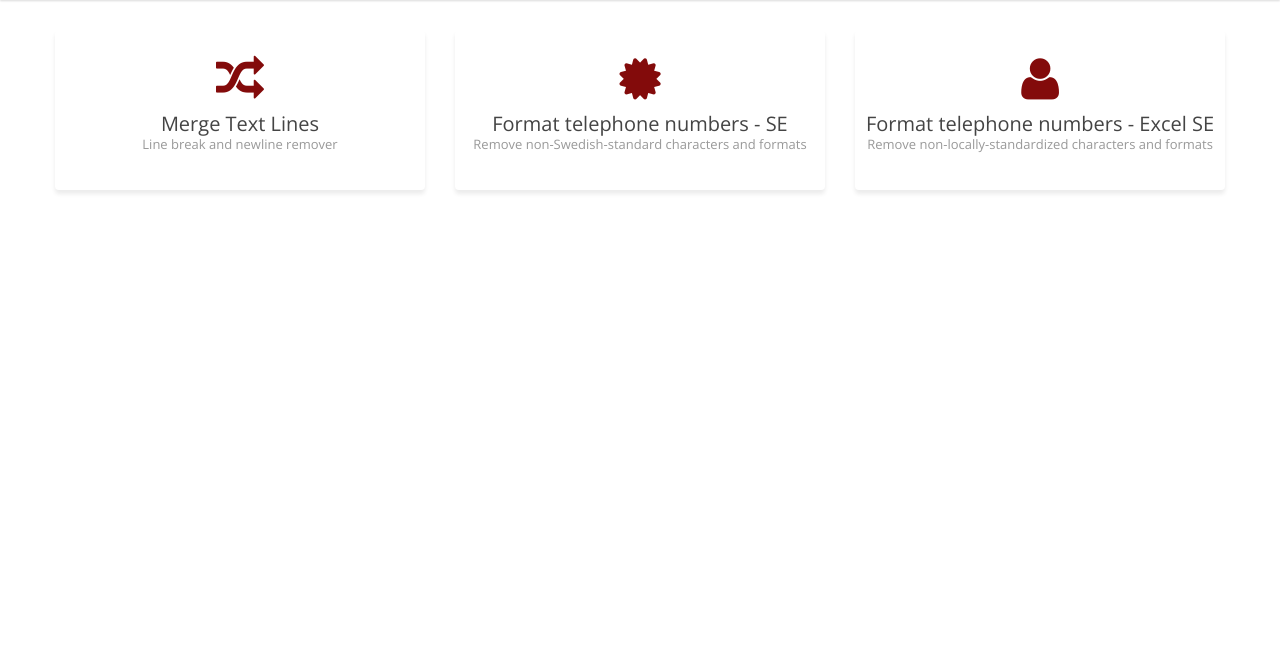
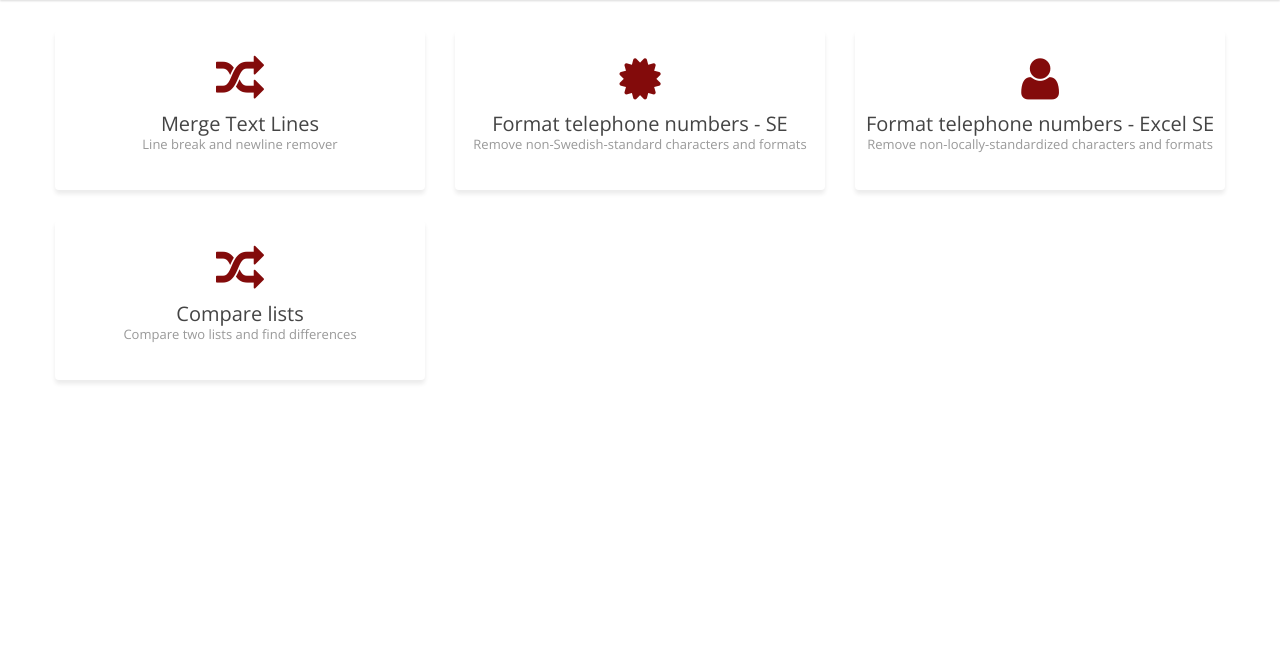
Before and after one commit to GoranAviani/inaivatools, a Django app: page / in a window 1280 px wide. Shown: the part 68-718 px from the top of the page. Run offline with Django 3.2, Linux system fonts and the light colour scheme; some libraries are stand-ins or nearby versions.

Commit message:
compare list index button

```diff
--- /dev/null
+++ b/comparelists/urls.py
@@ -0,0 +1,6 @@
+from django.urls import path
+from . import views
+
+urlpatterns = [
+    path('comparelists/', views.compare_lists, name='comparelists'),
+]
--- a/templates/index.html
+++ b/templates/index.html
@@ -26,6 +26,15 @@
 
                     </div>
                     <!--/#btn-controls-->
+                    <div class="btn-controls">
+                        <div class="btn-box-row row-fluid">
+                            <a href="{% url 'comparetwolists' %}" class="btn-box big span4"><i class=" icon-random"></i><b>Compare lists</b>
+                                <p class="text-muted">Compare two lists and find differences</p>
+                            </a>
+                        </div>
+
+                    </div>
+                    <!--/#btn-controls-->
                 </div>
                 <!--/.content-->
             </div>
```
Also changed, not shown: comparelists/views.py (+24 -0 lines).
